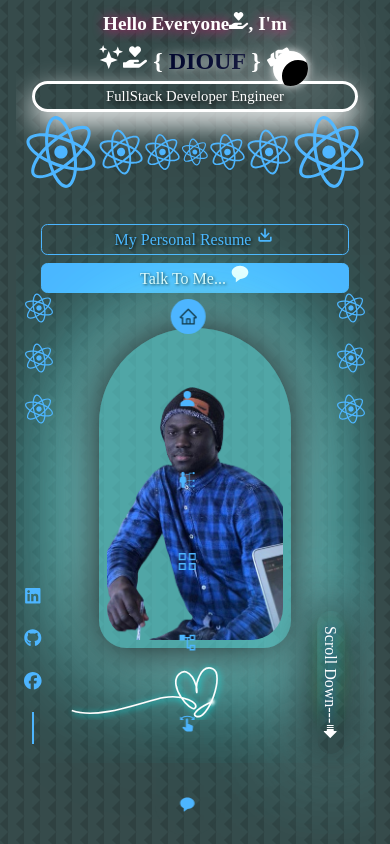
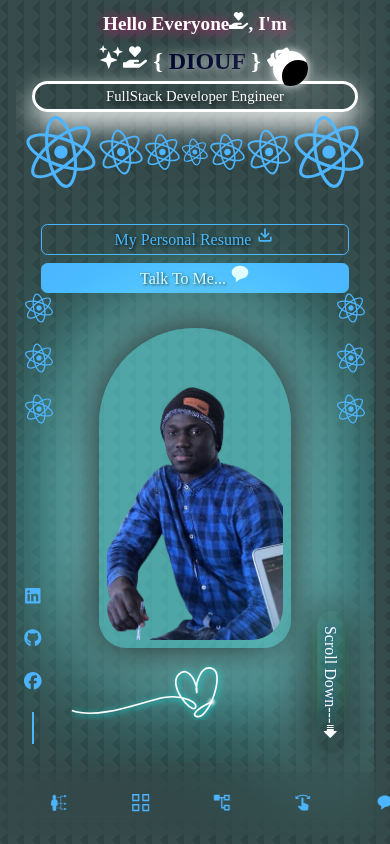
Before and after one commit to Mouhamed1003/keenprogrammer.com, a React (Create React App) app: page / in a window 390 px wide. Shown: the top 844 px of the page. Built offline with nearby package versions, Linux system fonts and the light colour scheme.

Commit message:
Update nav.css

```diff
--- a/src/components/nav/nav.css
+++ b/src/components/nav/nav.css
@@ -77,8 +77,11 @@ nav a.active:hover {
         width: max-content;
         padding: .9rem 1rem;
         left: 50%;
-        transform: translateX(-60%);
         bottom: .5rem;
+        transform: translateX(-50%);
+        flex-direction: row;
+        backdrop-filter: blur(15px);
+        background: #0000;
     }
     nav a {
         padding: .5rem;
```
